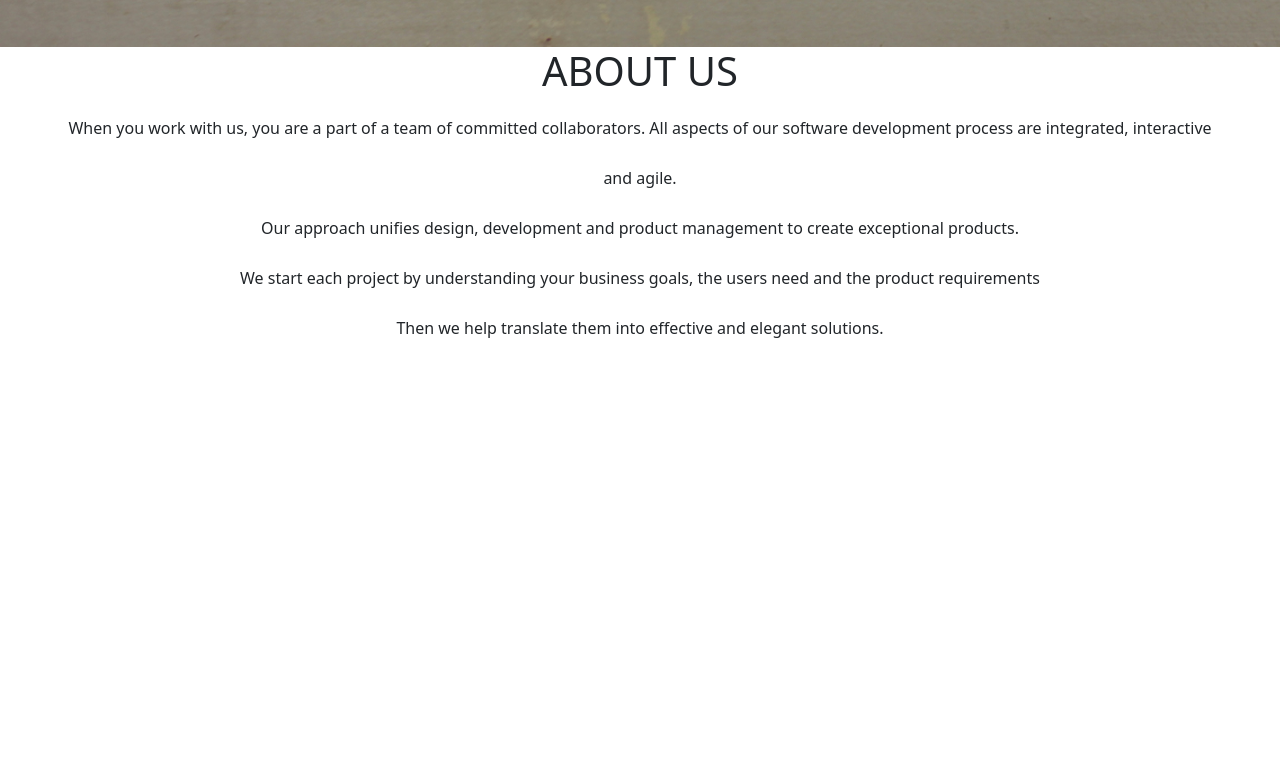
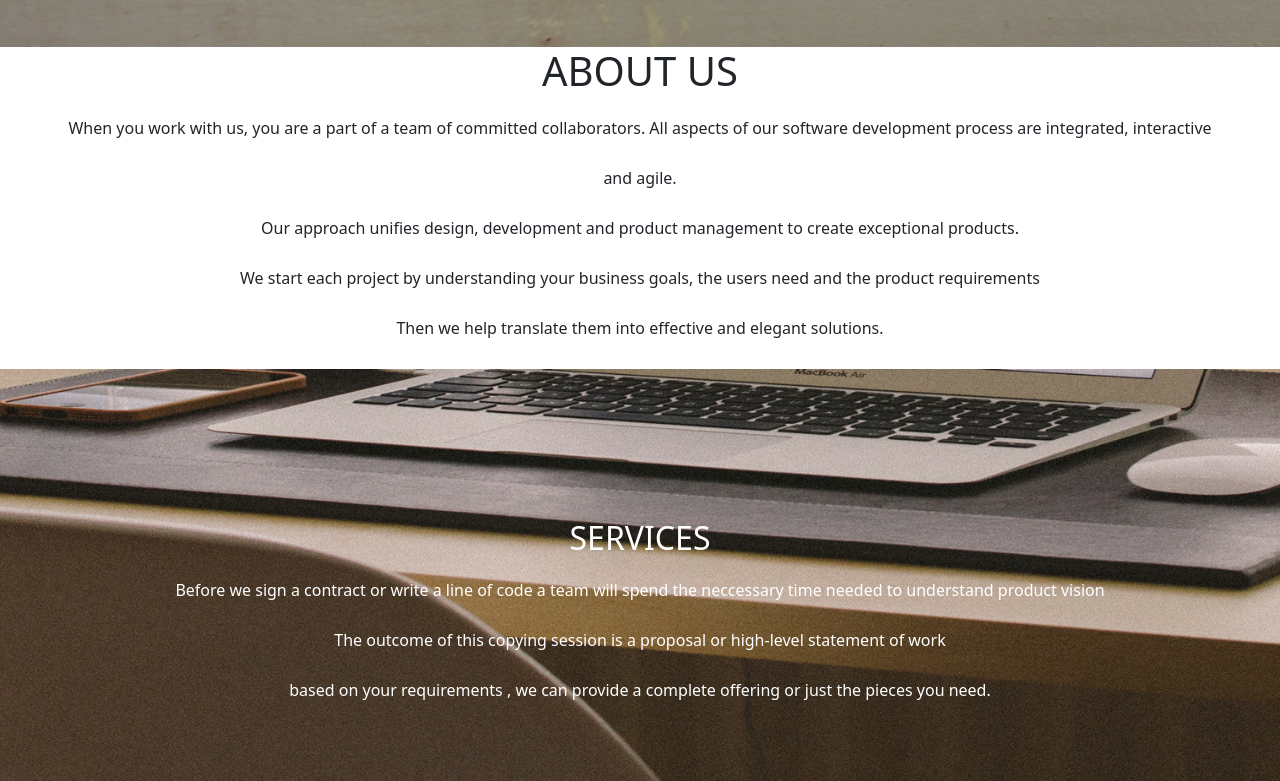
Before and after one commit to Langat20/Delani_studio, a plain HTML site: page index.html in a window 1280 px wide. Shown: the part 916-1697 px from the top of the page. Before the commit the page ends 1285 px from the top, so only its background shows below. Drawn offline with nearby package versions, Linux system fonts and the light colour scheme.

Commit message:
add about section and align text to center

```diff
--- a/css/index.css
+++ b/css/index.css
@@ -16,3 +16,14 @@
     text-align: center;
     line-height: 50px;
 }
+
+.services {
+    background-image: url("../images/s_image.jpg");
+    color: #fff;
+    background-repeat: no-repeat;
+    background-size: cover;
+    text-align: center;
+    padding-top: 150px;
+    padding-bottom: 50px;
+    line-height: 50px;
+}
--- a/index.html
+++ b/index.html
@@ -29,6 +29,12 @@
             exceptional products. <br>We start each project by understanding your business goals, the users need and the product requirements <br> Then we help translate them into effective and elegant solutions.
         </P>
     </div>
+    <div class="container-fluid services">
+        <h2> SERVICES</h2>
+        <P> Before we sign a contract or write a line of code a team will spend the neccessary time needed to understand product vision <br> The outcome of this copying session is a proposal or high-level statement of work <br> based on your requirements
+            , we can provide a complete offering or just the pieces you need. </P>
+
+    </div>
 
     <!-- Bootstrap JavaScript Libraries -->
     <script src=" https://cdn.jsdelivr.net/npm/@popperjs/core@2.9.2/dist/umd/popper.min.js " integrity="sha384-IQsoLXl5PILFhosVNubq5LC7Qb9DXgDA9i+tQ8Zj3iwWAwPtgFTxbJ8NT4GN1R8p " crossorigin="anonymous "></script>
```
